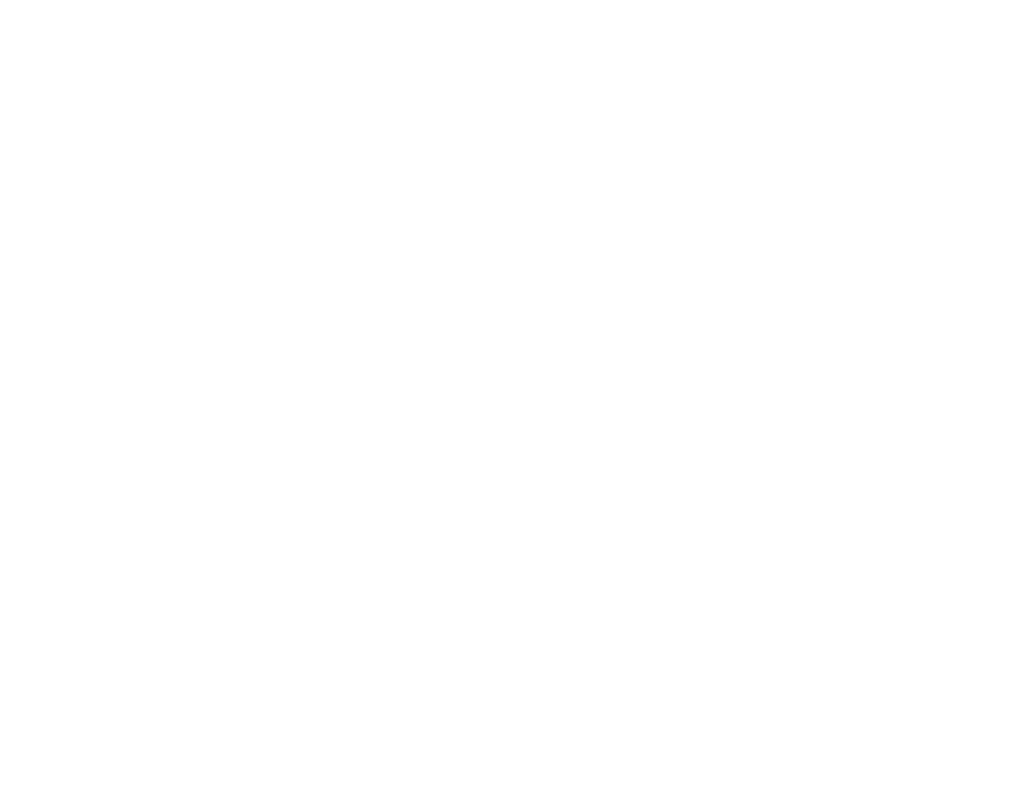
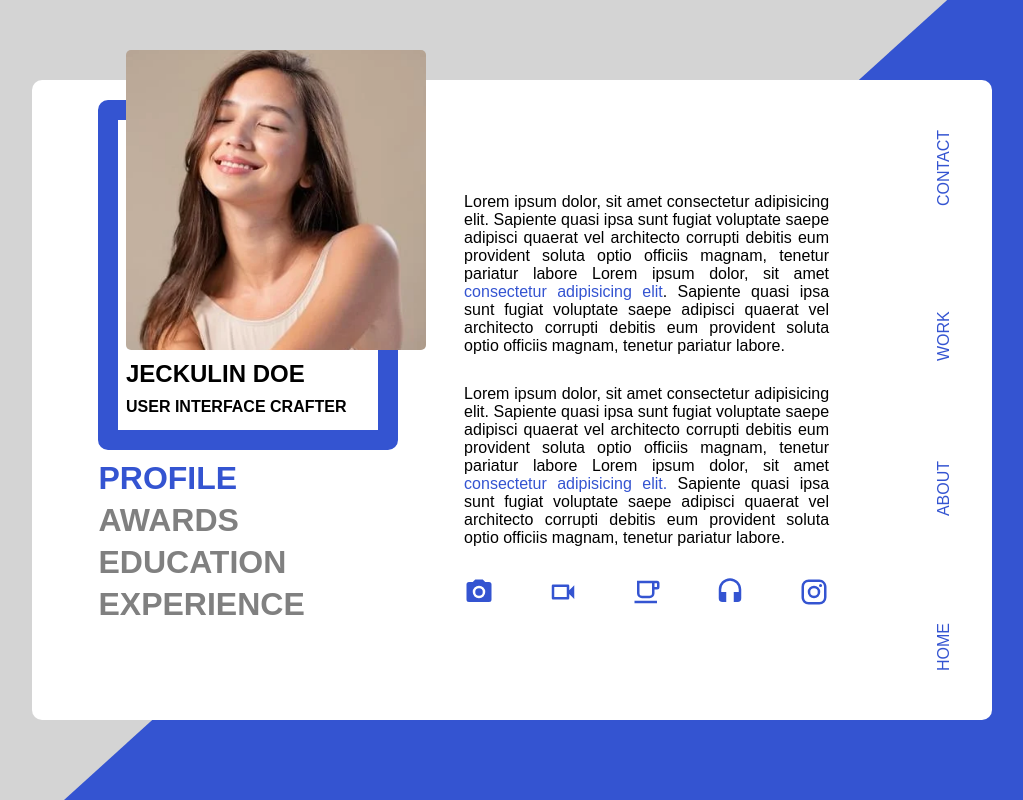
Before and after one commit to AlvesCDA11/FirstCDA, a website: page index.html in a window 1280 px wide. Shown: the whole page, without its empty margins (128-1151 px from the left). Drawn offline with Linux system fonts and the light colour scheme.

Commit message:
final commit

```diff
--- /dev/null
+++ b/exoJs/style.css
@@ -0,0 +1,11 @@
+* {
+    box-sizing: border-box;
+    padding: 0;
+    margin: 0;
+}
+body {
+    height: 100vh;
+    display: flex;
+    justify-content: center;
+    align-items: center;
+}
--- a/index.html
+++ b/index.html
@@ -3,9 +3,70 @@
 <head>
     <meta charset="UTF-8">
     <meta name="viewport" content="width=device-width, initial-scale=1.0">
-    <title>Document</title>
+    <link rel="stylesheet" href="style.css">
+    <title>REVISION</title>
 </head>
 <body>
 
+    <div class="box-fond">
+
+    </div>
+
+    <div class="container">
+        <div class="user-profile">
+            <div class="card-user">
+                <img src="imgs/women.webp" alt="women" class="women-picture">
+                <p class="name-user">Jeckulin DOE</p>
+                <p class="desc-user">User interface crafter</p>
+            </div>
+            <div class="card-border"></div>
+            <div class="box-option">
+                <p class="option principal">profile</p>
+                <p class="option">Awards</p>
+                <p class="option">Education</p>
+                <p class="option">Experience</p>
+            </div>
+
+         </div>
+
+        <main>
+            <p>Lorem ipsum dolor, sit amet consectetur adipisicing elit. Sapiente quasi ipsa sunt fugiat voluptate saepe adipisci quaerat vel
+                architecto corrupti debitis eum provident soluta optio officiis magnam, tenetur pariatur labore Lorem ipsum dolor, sit amet <a class="text">consectetur adipisicing elit</a>. Sapiente quasi ipsa sunt fugiat voluptate saepe adipisci quaerat vel
+                architecto corrupti debitis eum provident soluta optio officiis magnam, tenetur pariatur labore.</p>
+            <p>Lorem ipsum dolor, sit amet consectetur adipisicing elit. Sapiente quasi ipsa sunt fugiat voluptate saepe adipisci quaerat vel
+                architecto corrupti debitis eum provident soluta optio officiis magnam, tenetur pariatur labore Lorem ipsum dolor, sit amet <a class="text">consectetur adipisicing elit.</a>  Sapiente quasi ipsa sunt fugiat voluptate saepe adipisci quaerat vel
+                architecto corrupti debitis eum provident soluta optio officiis magnam, tenetur pariatur labore.</p>
+
+            <div class="box-icons">
+                <img src="imgs/camera.svg" class="icon" alt="icons">
+                <img src="imgs/video-outline.svg" class="icon" alt="icons">
+                <img src="imgs/coffee-outline.svg" class="icon" alt="icons">
+                <img src="imgs/headphones.svg" class="icon" alt="icons">
+                <img src="imgs/instagram.svg" class="icon" alt="icons">
+            </div>
+        </main>
+
+        <header>
+            <nav>
+                <a href="">
+                    Contact
+                    <span></span>
+                </a>
+                <a href="">
+                    Work
+                    <span></span>
+                </a>
+                <a href="">
+                    About
+                    <span></span>
+                </a>
+                <a href="">
+                    Home
+                    <span></span>
+                </a>
+            </nav>
+        </header>
+    </div>
+
 </body>
 </html>
--- a/style.css
+++ b/style.css
@@ -1,3 +1,161 @@
 * {
     padding: 0;
+    margin: 0;
+    box-sizing: border-box;
+    font-family: Arial, Helvetica, sans-serif;
 }
+
+body {
+    height: 100vh;
+    background: rgb(212, 212, 212);
+    display: flex;
+    justify-content: center;
+    align-items: center;
+}
+.box-fond {
+    position: absolute;
+    left: 0;
+    top: 0;
+    width: 100vw;
+    height: 100vh;
+    background: #3454d1;
+    clip-path: polygon(84% 0, 100% 0%, 100% 100%, 15% 100%);
+    z-index: 1;
+}
+.container {
+    width: 75%;
+    height: 80%;
+    background: white;
+    padding: 10px;
+    border-radius: 10px;
+    display: flex;
+    z-index: 1000;
+}
+header {
+    width: 100px;
+    height: 100%;
+    display: flex;
+    justify-content: end;
+}
+header nav {
+    height: 100%;
+    display: flex;
+    flex-direction: column;
+    justify-content: space-around;
+}
+header nav a {
+    transform: rotate(-90deg);
+    text-transform: uppercase;
+    text-decoration: none;
+    color: #3454d1;
+}
+
+header nav a span{
+    width: 40px;
+    height: 40px;
+    border-radius: 2px;
+    background: #3454d1;
+    position: absolute;
+    left: 25%;
+    bottom: -65px;
+    transform: scale(0);
+    transform-origin: center;
+    transition: transform .5S;
+    border-radius: 100%;
+}
+header nav a:hover span{
+    transform: scale(1);
+}
+.text {
+    color: #3454d1;
+}
+
+main {
+    width: 52%;
+    height: 100%;
+    padding: 10px;
+    display: flex;
+    justify-content: center;
+    flex-direction: column;
+    align-items: center;
+    gap: 30px;
+}
+main p {
+    width: 80%;
+    text-align: justify;
+    /* color: #3454d1 */
+}
+main .box-icons {
+    width: 80%;
+    display: flex;
+    justify-content: space-between;
+    /* gap: 20px; */
+}
+
+main .box-icons .icon {
+    width: 30px;
+}
+
+.user-profile {
+    width: 40%;
+    height: 100%;
+    display: flex;
+    /* justify-content: center; */
+    align-items: end;
+    flex-direction: column;
+    padding: 10px;
+    position: relative;
+}
+.card-user {
+    position: absolute;
+    left: 84px;
+    top: -40px;
+    display: flex;
+    flex-direction: column;
+    gap: 10px;
+}
+.name-user {
+    text-transform: uppercase;
+    font-size: 24px;
+    font-weight: bold;
+}
+.desc-user {
+    text-transform: uppercase;
+    font-weight: bold;
+    font-size: 16px;
+}
+.box-option {
+    width: 300px;
+    display: flex;
+    flex-direction: column;
+    gap: 5px;
+    padding-top: 10px;
+}
+.option {
+    text-transform: uppercase;
+    color: grey;
+    font-size: 32px;
+    font-weight: bold;
+}
+.option.principal {
+    color: #3454d1;
+}
+.women-picture {
+    width: 300px;
+    height: 300px;
+    object-fit: cover;
+    border-radius: 5px;
+}
+.card-border {
+    width: 300px;
+    height: 350px;
+    border: 20px solid #3454d1;
+    border-radius: 10px;
+}
+
+@media screen and (max-width: 1250){
+    .container {
+        flex-direction: column;
+        background: red;
+    }
+}
--- /dev/null
+++ b/stylesTwo.css
@@ -0,0 +1,25 @@
+* {
+    box-sizing: border-box;
+    padding: 0;
+    margin: 0;
+}
+header {
+    width: 100%;
+    padding: 10px;
+    display: flex;
+    justify-content: space-around;
+    align-items: center;
+    padding: 10px;
+}
+nav {
+    display: flex;
+    gap: 20px;
+}
+nav a {
+    text-decoration: none;
+    text-transform: uppercase;
+    color: black;
+}
+nav a:hover {
+    text-decoration: underline;
+}
```
Also changed, not shown: exoJs/index.html (added, +21 -0 lines), exoTwo.html (added, +23 -0 lines), canva-portrait-de-femme-MAFEfDMz8yg.webp (added), exoJs/script.js (added), exoNodeDocker/index.js (added), imgs/camera.svg (added), imgs/coffee-outline.svg (added), imgs/headphones.svg (added), imgs/instagram.svg (added), imgs/video-outline.svg (added), imgs/women.webp (added).
